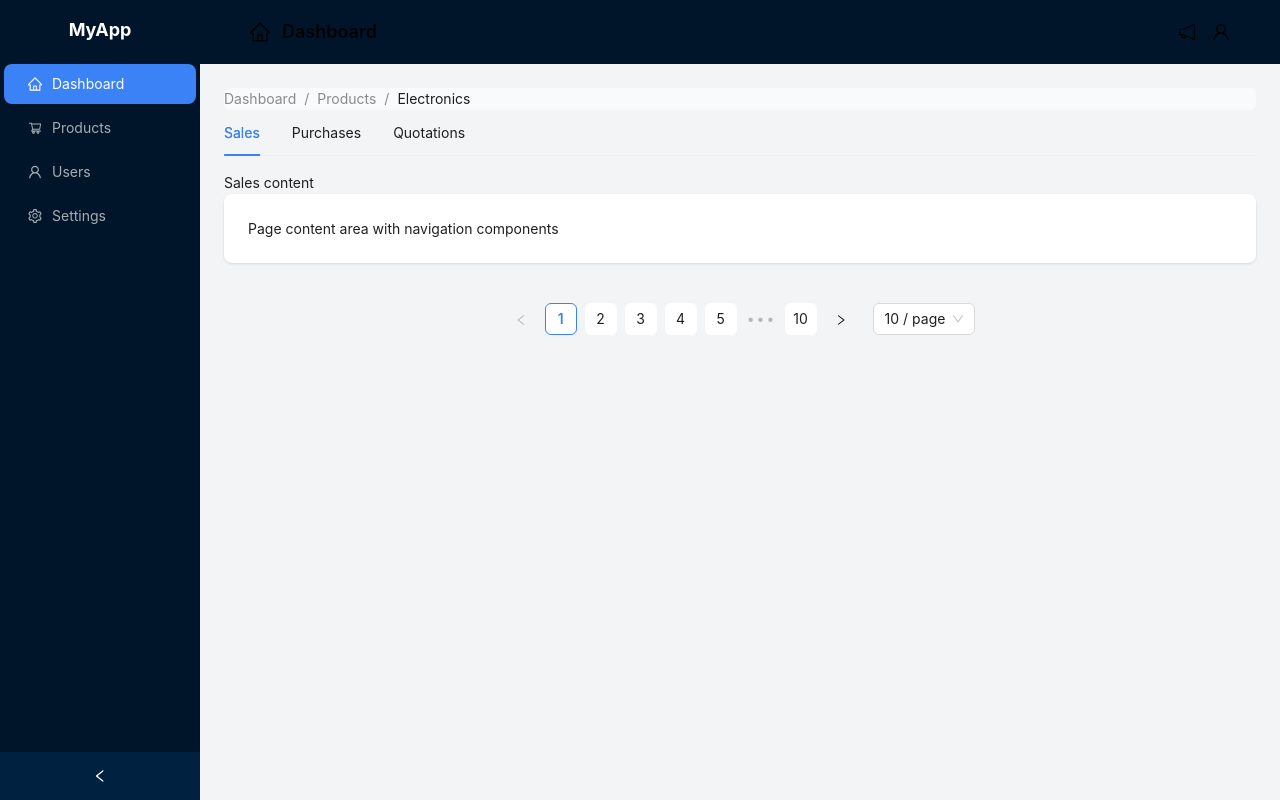
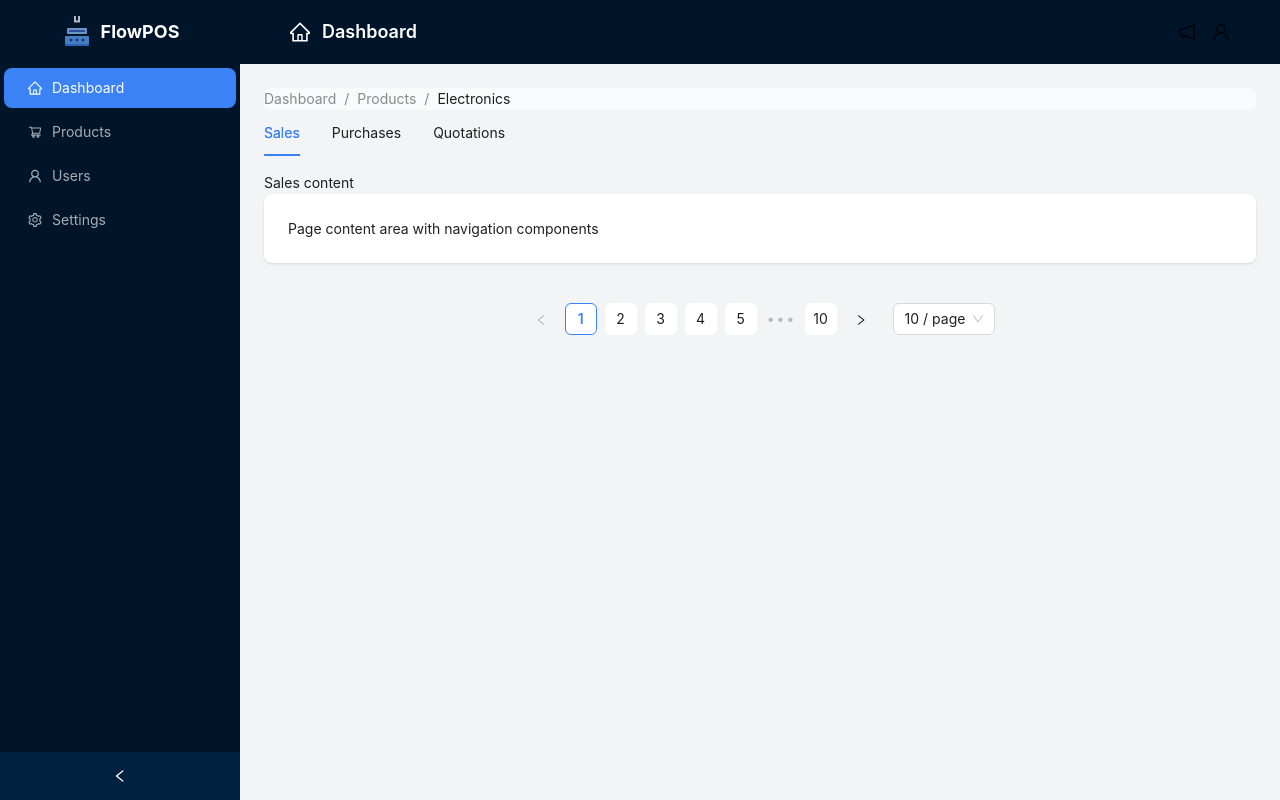
Before and after one commit to Thanu123456/Flow-Client, a React (Vite) app: page / in a window 1280 px wide. Built offline with nearby package versions, Linux system fonts and the light colour scheme.

Commit message:
PP007 - slide changes added to Sidebar

```diff
--- a/src/components/common/Navigation/Navigation.tsx
+++ b/src/components/common/Navigation/Navigation.tsx
@@ -31,9 +31,62 @@ export const Navigation: React.FC<NavigationProps> = ({
   switch (type) {
     case "sidebar":
       return (
-        <Sider collapsible collapsed={collapsed} className="min-h-screen">
-          <div className="p-4 text-white text-lg font-bold text-center">
-            MyApp
+        <Sider
+          collapsible
+          collapsed={collapsed}
+          width={240}
+          className="min-h-screen"
+        >
+          <div className="p-4 text-white text-lg font-bold text-center flex items-center justify-center gap-2">
+            <svg
+              width="32"
+              height="32"
+              viewBox="0 0 32 32"
+              fill="none"
+              xmlns="http://www.w3.org/2000/svg"
+              className="animate-pulse"
+            >
+              {/* Cash Register Base */}
+              <rect x="4" y="20" width="24" height="8" rx="1" fill="#60A5FA" />
+
+              {/* Display Screen */}
+              <rect x="6" y="12" width="20" height="6" rx="1" fill="#93C5FD" />
+              <rect
+                x="8"
+                y="14"
+                width="16"
+                height="2"
+                rx="0.5"
+                fill="#1E40AF"
+                className="animate-pulse"
+              />
+
+              {/* Cash Drawer */}
+              <rect
+                x="4"
+                y="28"
+                width="24"
+                height="2"
+                rx="0.5"
+                fill="#3B82F6"
+              />
+
+              {/* Keypad Buttons */}
+              <circle cx="10" cy="24" r="1.5" fill="#1E40AF" />
+              <circle cx="16" cy="24" r="1.5" fill="#1E40AF" />
+              <circle cx="22" cy="24" r="1.5" fill="#1E40AF" />
+
+              {/* Receipt Paper */}
+              <path
+                d="M14 4 L14 12 L18 12 L18 4"
+                stroke="#F3F4F6"
+                strokeWidth="2"
+                fill="none"
+                className="animate-bounce"
+                style={{ animationDuration: "2s" }}
+              />
+            </svg>
+            {!collapsed && <span>FlowPOS</span>}
           </div>
           <Menu
             theme="dark"
@@ -48,8 +101,8 @@ export const Navigation: React.FC<NavigationProps> = ({
       return (
         <Header className="bg-white shadow-sm px-6 flex items-center justify-between">
           <div className="flex items-center gap-3">
-            <HomeOutlined className="text-xl text-blue-600" />
-            <span className="font-semibold text-lg">Dashboard</span>
+            <HomeOutlined className="text-xl" style={{ color: "white" }} />
+            <span className="font-semibold text-lg text-white">Dashboard</span>
           </div>
           <div className="flex items-center gap-4">
             <NotificationOutlined className="text-lg" />
```
